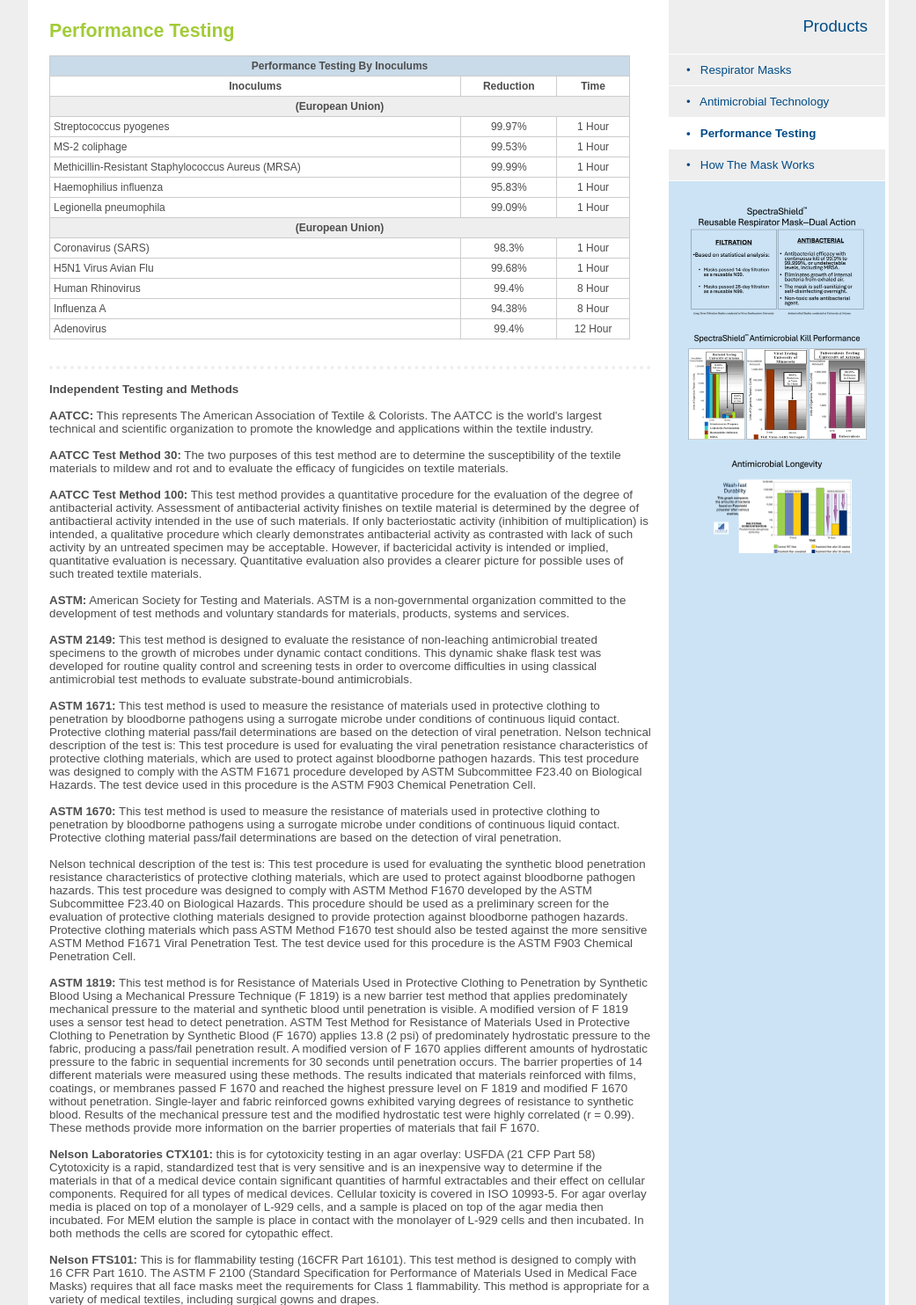
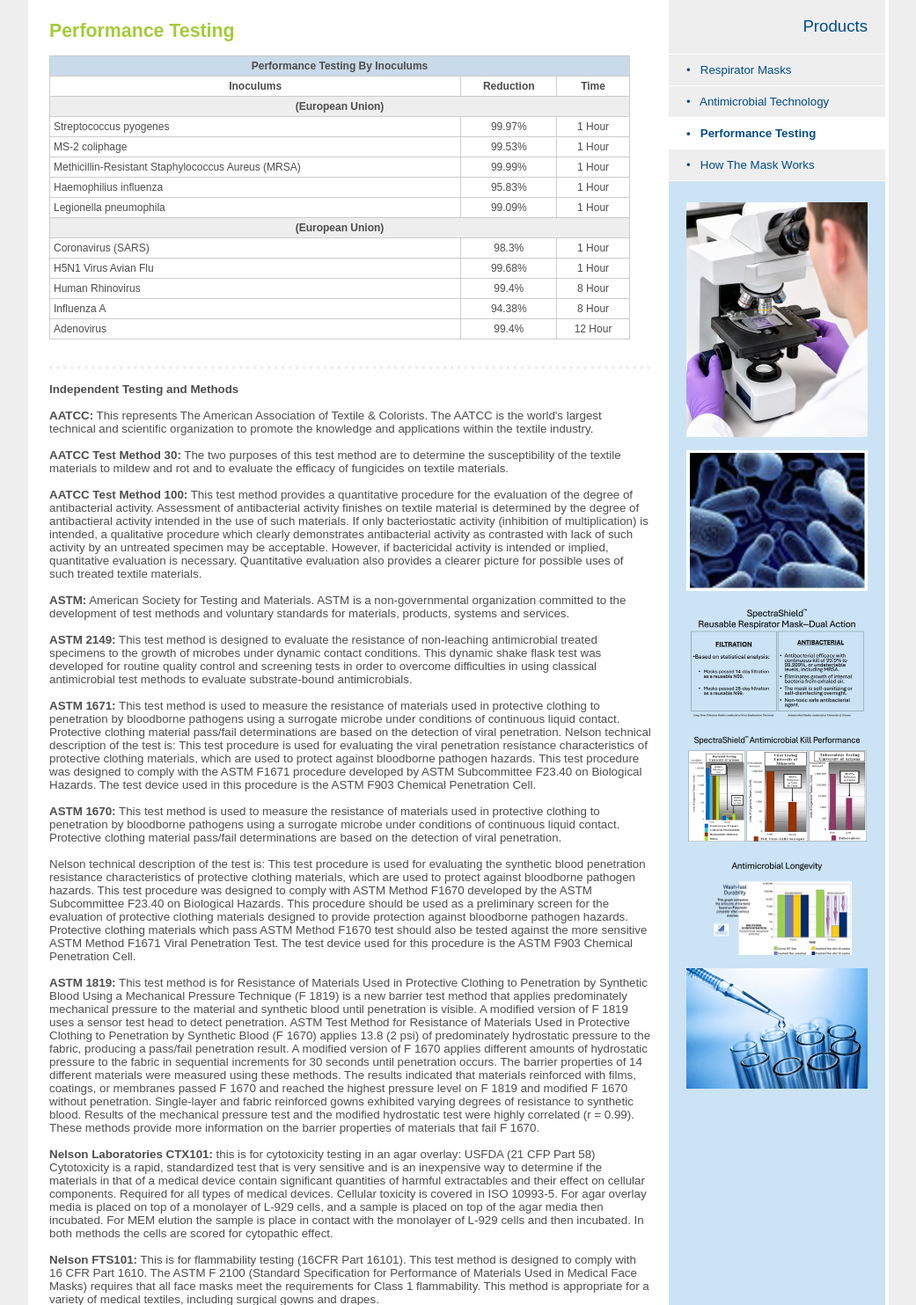
Before and after one commit to Sukrit2026/nexeramed-website, a PHP site: page /cfiles/products_ptesting.html in a window 1280 px wide. Shown: the part 137-1621 px from the top of the page at 88% size, without its empty margins (119-1160 px from the left). Run offline with PHP 8.4, Linux system fonts and the light colour scheme.

Commit message:
Add PT images, updated PDF, and legibility/label fixes
- Performance Testing blue box: add Microscope + Microbe images at top and
  Test Tube image at bottom (all click-to-enlarge)
- Guardian FFP2 datasheet PDF: replace with updated version; add contact block
  ("Contact us... 954.824.0700 / info@NexeraMed.com") below the female image;
  blank the incorrect bottom blue banner
- regulatory_EU: change "FFP3" label to "FFP2"; add link
  'The "Guardian" Reusable - Respirator Masks' to the Guardian page
- products_guardian: remove blurred stretched wordmark at top of page
- About lightbox legibility: rebuild the Corporate Overview mask composite and
  Company History charts on a light-blue background with clean black text;
  set the lightbox backdrop to light blue to match the site
- About Company History text: "SpectraShield(TM) Plus" -> "SpectraShield(TM)"

Verified: lightbox legible on light-blue, 0 broken images, PDF updated + linked,
FFP2 label + Guardian link present, no console errors.

Co-Authored-By: Claude Opus 4.6 <noreply@anthropic.com>

```diff
--- a/cfiles/about.html
+++ b/cfiles/about.html
@@ -127,7 +127,7 @@ About Nexera
 <td valign="top" bgcolor="#CBE3F5" width="226" class="hpcolumns1">
 
 <br>
-<img loading="lazy" class="zoomable" data-full="../graphics/mask_composite_n95_n99_full.jpg" src="../graphics/mask_composite_n95_n99.png" width="206" height="122" border="0" alt="SpectraShield N95 and N99 mask composite (click to enlarge)" style="margin-bottom: 12px;">
+<img loading="lazy" class="zoomable" data-full="../graphics/mask_composite_n95_n99_full.jpg" src="../graphics/mask_composite_n95_n99.png" width="206" height="229" border="0" alt="SpectraShield N95 and N99 mask composite (click to enlarge)" style="margin-bottom: 12px;">
 "Nexera believes that the <strong>SpectraShield&trade; 9900</strong> antimicrobial respirator masks are the first antibacterial / antiviral respirator masks of their kind."<br><br>
 
 </td>
--- a/cfiles/about_investors.html
+++ b/cfiles/about_investors.html
@@ -110,7 +110,7 @@ most masks available today may need to be replaced and disposed of every three t
 <br /><br />
 
 
-We believe Nexera's "SpectraShield&trade; Plus" Antimicrobial Respirator Mask - N95 and N99 is the only antibacterial and antimicrobial respirator masks in the market place. We are all very excited about the enormous potential and can now actively market our products worldwide.
+We believe Nexera's SpectraShield&trade; Antimicrobial Respirator Mask - N95 and N99 is the only antibacterial and antimicrobial respirator masks in the market place. We are all very excited about the enormous potential and can now actively market our products worldwide.
 <br /><br />
 </div>
 
@@ -142,8 +142,8 @@ About Nexera
 <td valign="top" bgcolor="#CBE3F5" width="226" class="hpcolumns1">
 
 <br>
-<img loading="lazy" class="zoomable" data-full="../graphics/ss_n99_efficacy_full.jpg" src="../graphics/ss_n99_efficacy.png" width="206" height="115" border="0" alt="SpectraShield N99 efficacy (click to enlarge)" style="margin-bottom: 12px;">
-<img loading="lazy" class="zoomable" data-full="../graphics/ss_mrsa_kill_rate_full.jpg" src="../graphics/ss_mrsa_kill_rate.png" width="206" height="145" border="0" alt="SpectraShield MRSA kill rate (click to enlarge)">
+<img loading="lazy" class="zoomable" data-full="../graphics/ss_n99_efficacy_full.jpg" src="../graphics/ss_n99_efficacy.png" width="206" height="89" border="0" alt="SpectraShield N99 efficacy (click to enlarge)" style="margin-bottom: 12px;">
+<img loading="lazy" class="zoomable" data-full="../graphics/ss_mrsa_kill_rate_full.jpg" src="../graphics/ss_mrsa_kill_rate.png" width="206" height="134" border="0" alt="SpectraShield MRSA kill rate (click to enlarge)">
 
 </td>
 </tr>
--- a/cfiles/products_guardian.html
+++ b/cfiles/products_guardian.html
@@ -82,7 +82,6 @@
 <div class="stdcontent">
 
 
-<img loading="lazy"  src="../graphics/logo_spectrashield2.png" width="400" height="100" border="0" alt="SpectraShield&trade;">
 <br />
 
 <div style="float: right; text-align: center; padding: 20px 10px 20px 10px;"><img loading="lazy"  src="../graphics/guardian_female_mask.png" width="200" height="135" border="0" alt="Guardian series respirator mask">
--- a/cfiles/products_ptesting.html
+++ b/cfiles/products_ptesting.html
@@ -231,9 +231,12 @@ Products
 <td valign="top" bgcolor="#CBE3F5" width="226" class="hpcolumns1">
 
 <br>
+<img loading="lazy" class="zoomable" data-full="../graphics/microscope_image_full.jpg" src="../graphics/microscope_image.png" width="206" height="267" border="0" alt="Laboratory testing under microscope (click to enlarge)" style="margin-bottom: 12px;">
+<img loading="lazy" class="zoomable" data-full="../graphics/microbe_image_full.jpg" src="../graphics/microbe_image.jpg" width="206" height="160" border="0" alt="Microbes magnified (click to enlarge)" style="margin-bottom: 12px;">
 <img loading="lazy" class="zoomable" data-full="../graphics/ss_dual_action_full.jpg" src="../graphics/ss_dual_action.png" width="206" height="130" border="0" alt="SpectraShield dual action (click to enlarge)" style="margin-bottom: 12px;">
 <img loading="lazy" class="zoomable" data-full="../graphics/ss_kill_performance_full.jpg" src="../graphics/ss_kill_performance.png" width="206" height="125" border="0" alt="SpectraShield kill performance (click to enlarge)" style="margin-bottom: 12px;">
-<img loading="lazy" class="zoomable" data-full="../graphics/antimicrobial_longevity_full.jpg" src="../graphics/antimicrobial_longevity.png" width="206" height="114" border="0" alt="Antimicrobial longevity (click to enlarge)">
+<img loading="lazy" class="zoomable" data-full="../graphics/antimicrobial_longevity_full.jpg" src="../graphics/antimicrobial_longevity.png" width="206" height="114" border="0" alt="Antimicrobial longevity (click to enlarge)" style="margin-bottom: 12px;">
+<img loading="lazy" class="zoomable" data-full="../graphics/test_tube_image_full.jpg" src="../graphics/test_tube_image.png" width="206" height="137" border="0" alt="Laboratory test tubes (click to enlarge)">
 
 </td>
 </tr>
--- a/cfiles/regulatory_EU.html
+++ b/cfiles/regulatory_EU.html
@@ -91,7 +91,7 @@
 </div>
 
 <table width="200" border="0" align="right"><tr><td valign="top"><img loading="lazy"  src="../graphics/guardian_ffp2.png" border="0" width="180" height="171" alt="SpectraShield&trade;"></td></tr>
-<tr><td align="center"><div style="font-size: 14pt;">FFP3</div></td></tr>
+<tr><td align="center"><div style="font-size: 14pt;">FFP2</div></td></tr>
 </table>
 
 <ul>
@@ -100,6 +100,7 @@
 <li>Kills MS-2, MRSA, Haemophilus influenza, Legionella pneumophila and Streptococcus pyogenes, TB.</li>
 <li>Inactivates SARS, Bird Flu (H5N1), Influenza A, Human Rhinovirus, Adenovirus.</li>
 </ul>
+<p style="font-size: 11pt;"><strong><a href="../cfiles/products_guardian.html">The "Guardian" Reusable - Respirator Masks &gt;&gt;</a></strong></p>
 
 <table width="200" border="0" align="center"><tr><td valign="top"><img loading="lazy"  src="../graphics/guardian_flatfold_female.jpg" border="0" width="175" height="262" alt="SpectraShield&trade; Guardian flat fold respirator"></td></tr></table>
 
--- a/styles.css
+++ b/styles.css
@@ -825,7 +825,7 @@ img.zoomable { cursor: zoom-in; }
 	z-index: 9999; cursor: zoom-out; padding: 20px;
 }
 .lightbox-overlay.open { display: flex; }
-.lightbox-overlay img { max-width: 95%; max-height: 95%; background: #fff; box-shadow: 0 0 30px rgba(0,0,0,0.6); }
+.lightbox-overlay img { max-width: 95%; max-height: 95%; background: #CBE3F5; box-shadow: 0 0 30px rgba(0,0,0,0.6); }
 
 
 /* ============================================================
```
Also changed, not shown: graphics/mask_composite_n95_n99.png, graphics/mask_composite_n95_n99_full.jpg, graphics/microbe_image.jpg (added), graphics/microbe_image_full.jpg (added), graphics/microscope_image.png (added), graphics/microscope_image_full.jpg (added), graphics/ss_mrsa_kill_rate.png, graphics/ss_mrsa_kill_rate_full.jpg, graphics/ss_n99_efficacy.png, graphics/ss_n99_efficacy_full.jpg, graphics/test_tube_image.png (added), graphics/test_tube_image_full.jpg (added), 1 other file.
